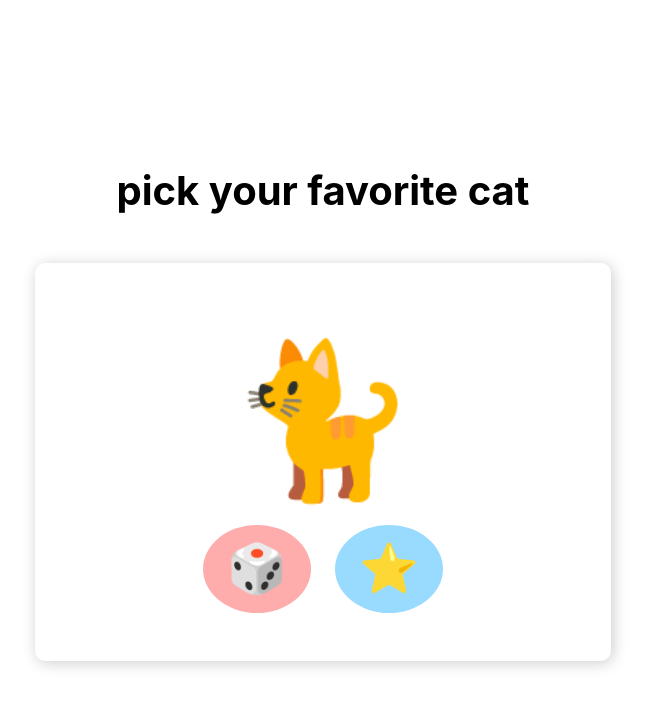
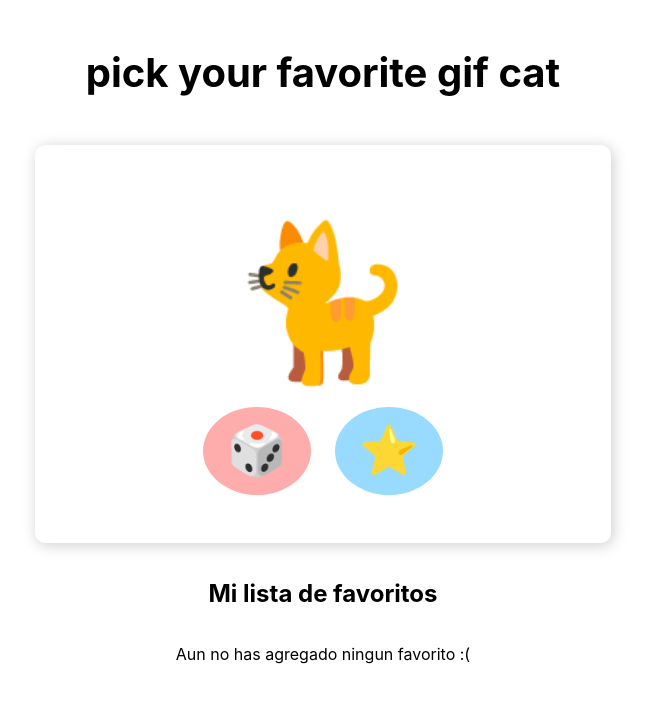
Before and after one commit to nicomelamed/mm-asaditojs-finished, a React (Create React App) app: page / in a window 1280 px wide. Shown: the top 706 px of the page, without its empty margins (317-966 px from the left). Built offline with nearby package versions, Linux system fonts and the light colour scheme; the HTML template or start-up script is replaced by a standard one.

Commit message:
add set favorite gif feature

```diff
--- a/src/App.css
+++ b/src/App.css
@@ -3,7 +3,6 @@
   flex-direction: column;
   align-items: center;
   justify-content: center;
-  height: 100vh;
 }
 
 .gif {
--- a/src/App.js
+++ b/src/App.js
@@ -1,17 +1,18 @@
 import React, { useState } from "react";
 import Title from "./components/Title/Title";
 import Card from "./components/Card/Card";
+import List from "./components/List/List";
 
 import "./App.css";
 
 const App = () => {
   const [gifUrl, setGifUrl] = useState("");
+  const [favorites, setFavorites] = useState([]);
 
   const getRandomGifUrl = () => {
-    const url =
-      "https://api.giphy.com/v1/gifs/random?api_key=gH7glaXpjdIJUfGdtE2GO5FSQzi09bbY&tag=Cat&rating=G";
-
-    fetch(url)
+    fetch(
+      "https://api.giphy.com/v1/gifs/random?api_key=gH7glaXpjdIJUfGdtE2GO5FSQzi09bbY&tag=Cat&rating=G"
+    )
       .then(data => data.json())
       .then(response => {
         setGifUrl(response.data.fixed_height_downsampled_url);
@@ -22,10 +23,23 @@ const App = () => {
     getRandomGifUrl();
   };
 
+  const addFavoriteGif = () => {
+    if (!gifUrl) return;
+
+    if (!favorites.includes(gifUrl)) {
+      setFavorites(favorites.concat(gifUrl));
+    }
+  };
+
   return (
-    <div className="wrapper">
+    <div className='wrapper'>
       <Title />
-      <Card gifUrl={gifUrl} handleToggleGif={handleToggleGif} />
+      <Card
+        gifUrl={gifUrl}
+        handleToggleGif={handleToggleGif}
+        addFavoriteGif={addFavoriteGif}
+      />
+      <List favorites={favorites} />
     </div>
   );
 };
--- a/src/components/Button/Button.jsx
+++ b/src/components/Button/Button.jsx
@@ -2,16 +2,22 @@ import React from "react";
 
 import "./button.css";
 
-const Button = ({ type, handleToggleGif }) => (
+const Button = ({ type, handleToggleGif, addFavoriteGif }) => {
+  return (
+    <>
       <button
-    type="button"
+        type='button'
         className={`button button--${type}`}
-    onClick={() => handleToggleGif()}
+        onClick={() =>
+          type === "random" ? handleToggleGif() : addFavoriteGif()
+        }
       >
-    <span role="img" aria-label={type}>
+        <span role='img' aria-label={type}>
           {type === "random" ? "🎲" : "⭐️"}
         </span>
       </button>
+    </>
   );
+};
 
 export default Button;
--- a/src/components/Card/Card.jsx
+++ b/src/components/Card/Card.jsx
@@ -3,23 +3,25 @@ import Button from "../Button/Button";
 
 import "./card.css";
 
-const Card = ({ gifUrl, handleToggleGif }) => (
-  <div className="card">
-    {gifUrl !== "" ? (
-      <img className="gif" src={gifUrl} alt="Cat" />
-    ) : (
-      <p className="subtitle">
-        <span className="emoji" role="img" aria-label="Cat">
+const Card = ({ gifUrl, handleToggleGif, addFavoriteGif }) => {
+  return (
+    <div className='card'>
+      {gifUrl === "" ? (
+        <p className='subtitle'>
+          <span className='emoji' role='img' aria-label='Cat'>
             🐈
           </span>
         </p>
+      ) : (
+        <img className='gif' src={gifUrl} alt='Cat' />
       )}
 
-    <div className="button-wrapper">
-      <Button type="random" handleToggleGif={handleToggleGif} />
-      <Button type="favorite" handleToggleGif={handleToggleGif} />
+      <div className='button-wrapper'>
+        <Button type='random' handleToggleGif={handleToggleGif} />
+        <Button type='favorite' addFavoriteGif={addFavoriteGif} />
       </div>
     </div>
   );
+};
 
 export default Card;
--- a/src/components/Card/card.css
+++ b/src/components/Card/card.css
@@ -1,6 +1,7 @@
 .card {
   width: 30rem;
   padding: 3rem;
+  margin-bottom: 1rem;
   border-radius: 10px;
   box-shadow: 2px 2px 15px rgba(0, 0, 0, 0.2);
   display: flex;
--- /dev/null
+++ b/src/components/List/List.jsx
@@ -0,0 +1,28 @@
+import React from "react";
+
+import "./list.css";
+
+const List = ({ favorites }) => {
+  return (
+    <>
+      <h2>Mi lista de favoritos</h2>
+      {!favorites.length ? (
+        <p>Aun no has agregado ningun favorito :(</p>
+      ) : (
+        <ul className='list'>
+          {favorites.map((url, index) => {
+            return (
+              <li className='list-item' key={index}>
+                <a href={url} target='_blank' rel='noopener noreferrer'>
+                  {url}
+                </a>
+              </li>
+            );
+          })}
+        </ul>
+      )}
+    </>
+  );
+};
+
+export default List;
--- /dev/null
+++ b/src/components/List/list.css
@@ -0,0 +1,14 @@
+.list {
+  list-style: none;
+}
+
+.list-item {
+  padding: 1rem 1.5rem;
+  margin-bottom: 1rem;
+  border: lightgray 1px solid;
+}
+
+.list-item a {
+  text-decoration: none;
+  color: blueviolet;
+}
--- a/src/components/Title/Title.jsx
+++ b/src/components/Title/Title.jsx
@@ -4,7 +4,7 @@ import "./title.css";
 
 const Title = () => (
   <>
-    <h1 className="title">pick your favorite cat</h1>
+    <h1 className='title'>pick your favorite gif cat</h1>
   </>
 );
 
--- a/src/components/Title/title.css
+++ b/src/components/Title/title.css
@@ -1,4 +1,4 @@
 .title {
   font-size: 2.5rem;
-  margin-bottom: 3rem;
+  margin: 3rem 0;
 }
```
Also changed, not shown: 1 other file (tests, documents, lock files or other folders). Lines whose indentation alone changed are shown as unchanged.
